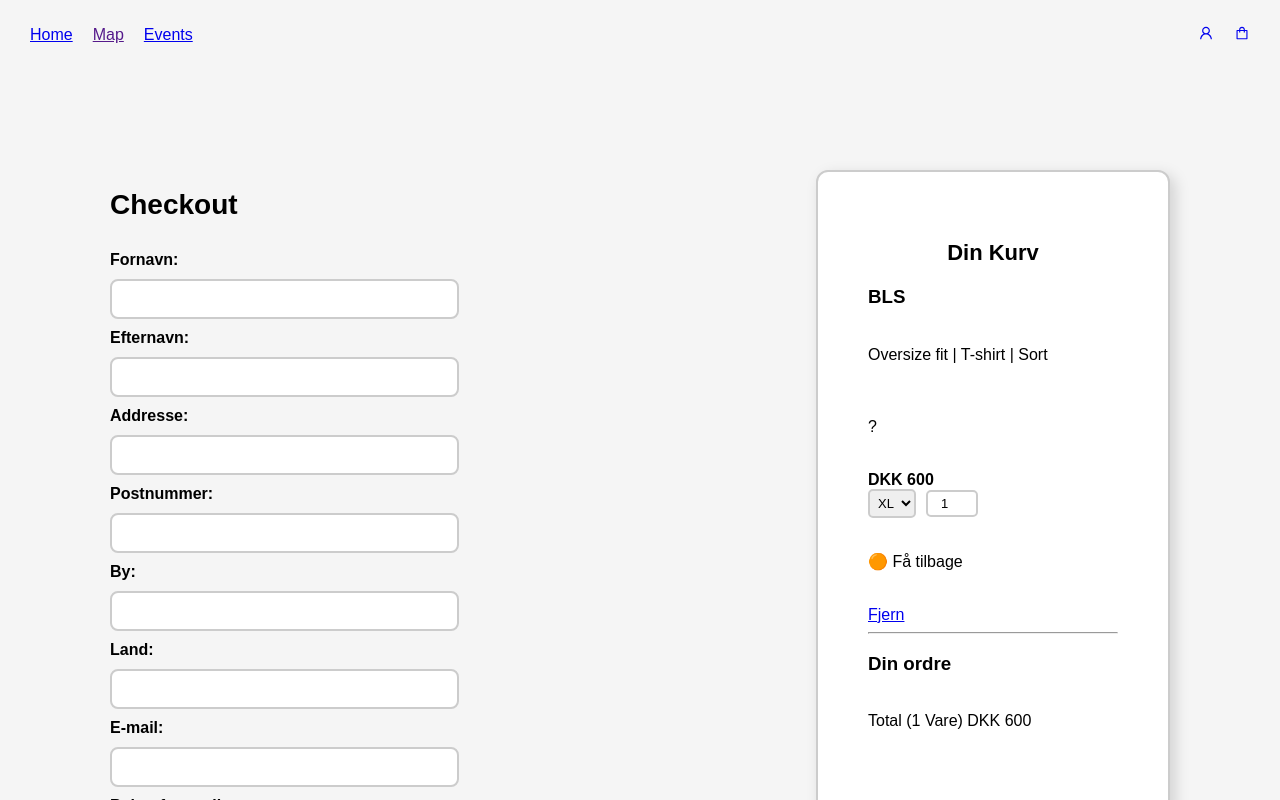
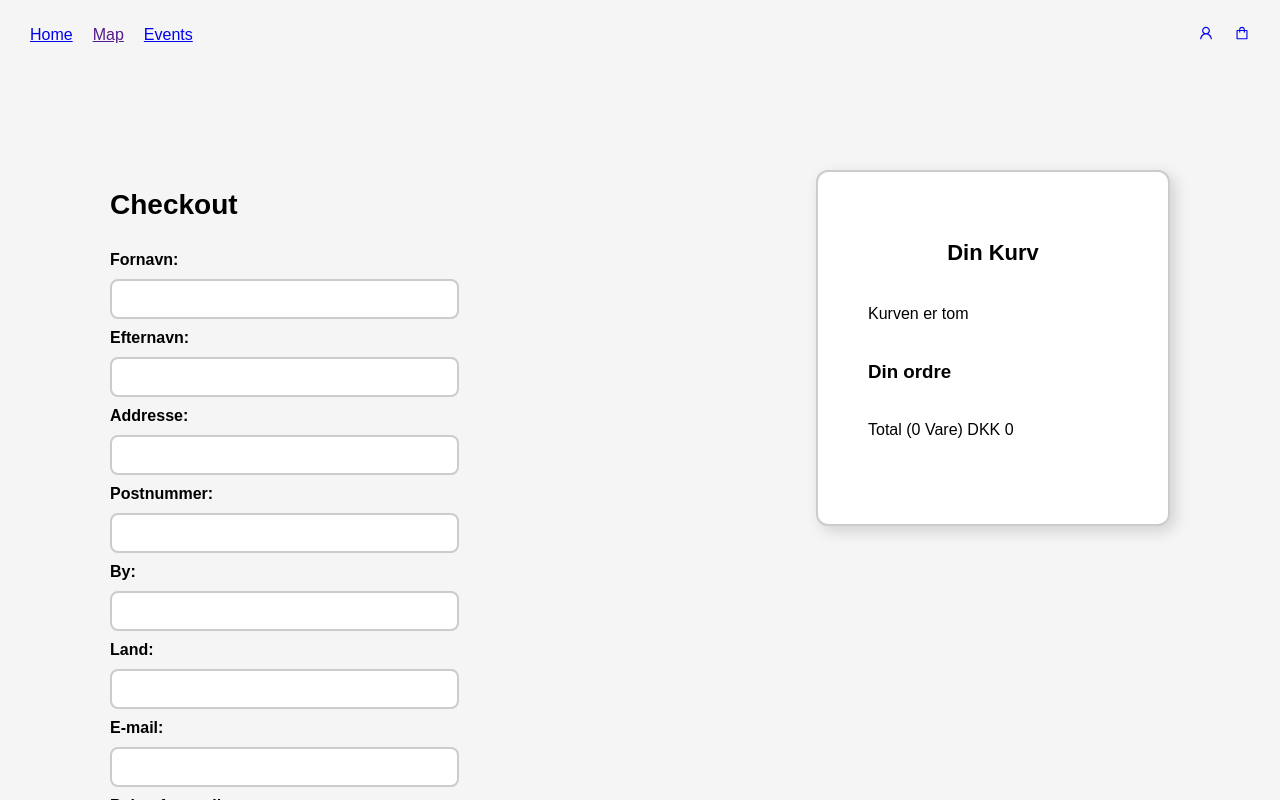
Before and after one commit to JonatanDZ/p2, a Next.js app: page /checkout in a window 1280 px wide. Both pictures are taken after a click on the link "Fjern". Shown: the top 800 px of the page. Built offline with nearby package versions, Linux system fonts and the light colour scheme.

Commit message:
Basketoverview update 4th commit
Total price updater

```diff
--- a/src/app/(pages)/checkout/basketoverview.js
+++ b/src/app/(pages)/checkout/basketoverview.js
@@ -1,16 +1,33 @@
 "use client";
 
-import React from "react";
+import React, { useState } from "react";
 
 const BasketOverview = () => {
+  const [quantity, setQuantity] = useState(1);
+  const [isEmpty, setIsEmpty] = useState(false);
+  const pricePerItem = 600;
+
+  const handleQuantityChange = (e) => {
+    const newQuantity = parseInt(e.target.value, 10);
+    setQuantity(newQuantity);
+  };
+
+  const handleRemoveItem = () => {
+    setIsEmpty(true);
+  };
+
   return (
     <div className="basket-overview">
       <h2>Din Kurv</h2>
+
+      {isEmpty ? (
+        <p className="empty-cart">Kurven er tom</p>
+      ) : (
+        <>
           <div className="item-details">
             <h3>BLS</h3>
             <p>Oversize fit | T-shirt | Sort</p>
-        <p>?</p>
-        <strong>DKK 600</strong>
+            <strong>DKK {pricePerItem * quantity}</strong>
           </div>
 
           <div className="selectors">
@@ -19,17 +36,33 @@ const BasketOverview = () => {
               <option>L</option>
               <option>M</option>
             </select>
-        <input type="number" min="1" max="99" defaultValue="1" className="quantity-input" />
+            <input
+              type="number"
+              min="1"
+              max="99"
+              value={quantity}
+              onChange={handleQuantityChange}
+              className="quantity-input"
+            />
           </div>
 
           <p className="stock-warning">🟠 Få tilbage</p>
-      <a href="#" className="remove-item">Fjern</a>
+          <a href="#" className="remove-item" onClick={handleRemoveItem}>
+            Fjern
+          </a>
 
           <hr />
+        </>
+      )}
 
       <div className="order-summary">
         <h3>Din ordre</h3>
-        <p>Total (1 Vare) <span className="total-price">DKK 600</span></p>
+        <p>
+          Total ({isEmpty ? "0" : quantity} Vare){" "}
+          <span className="total-price">
+            DKK {isEmpty ? "0" : pricePerItem * quantity}
+          </span>
+        </p>
       </div>
     </div>
   );
```
Lines whose indentation alone changed are shown as unchanged.
